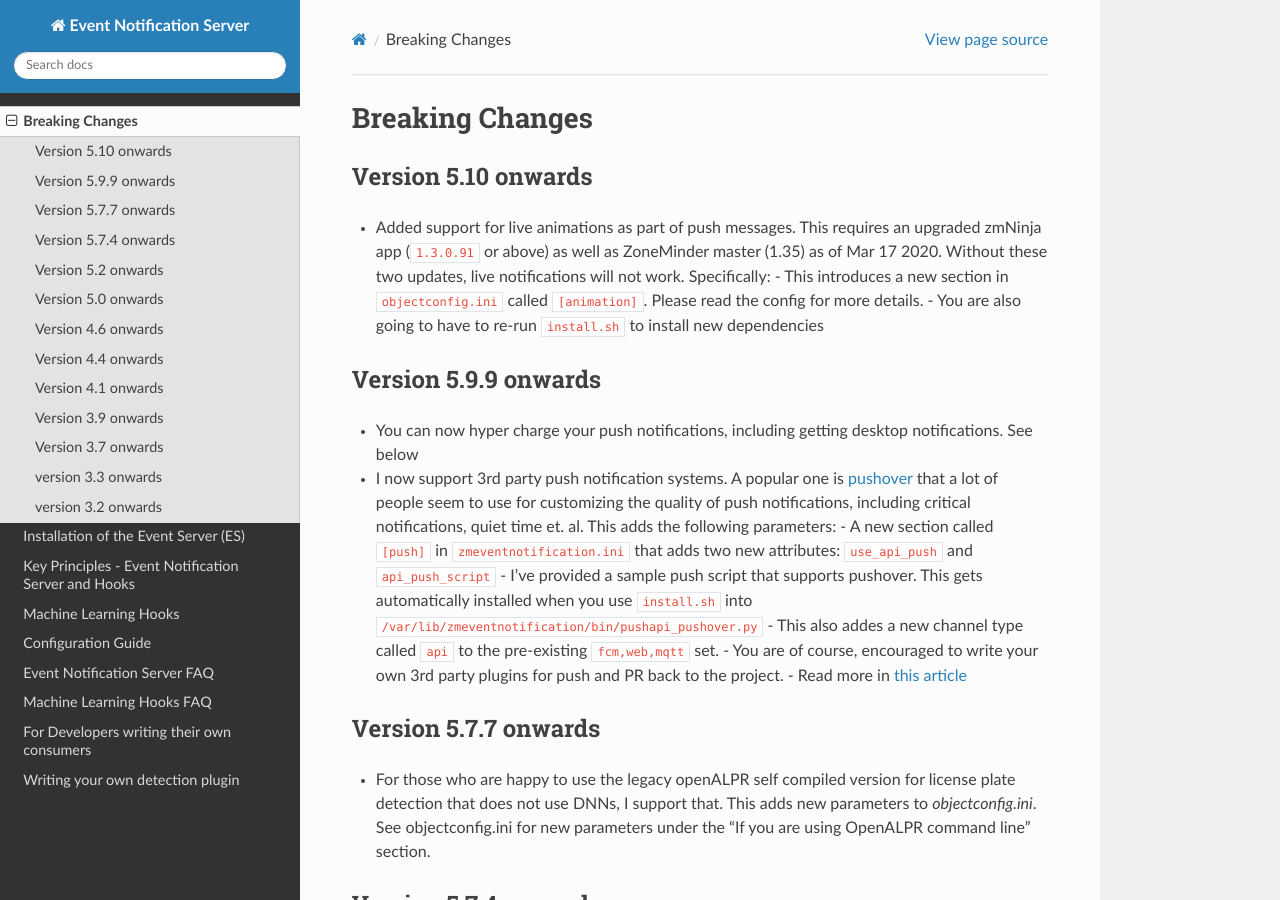
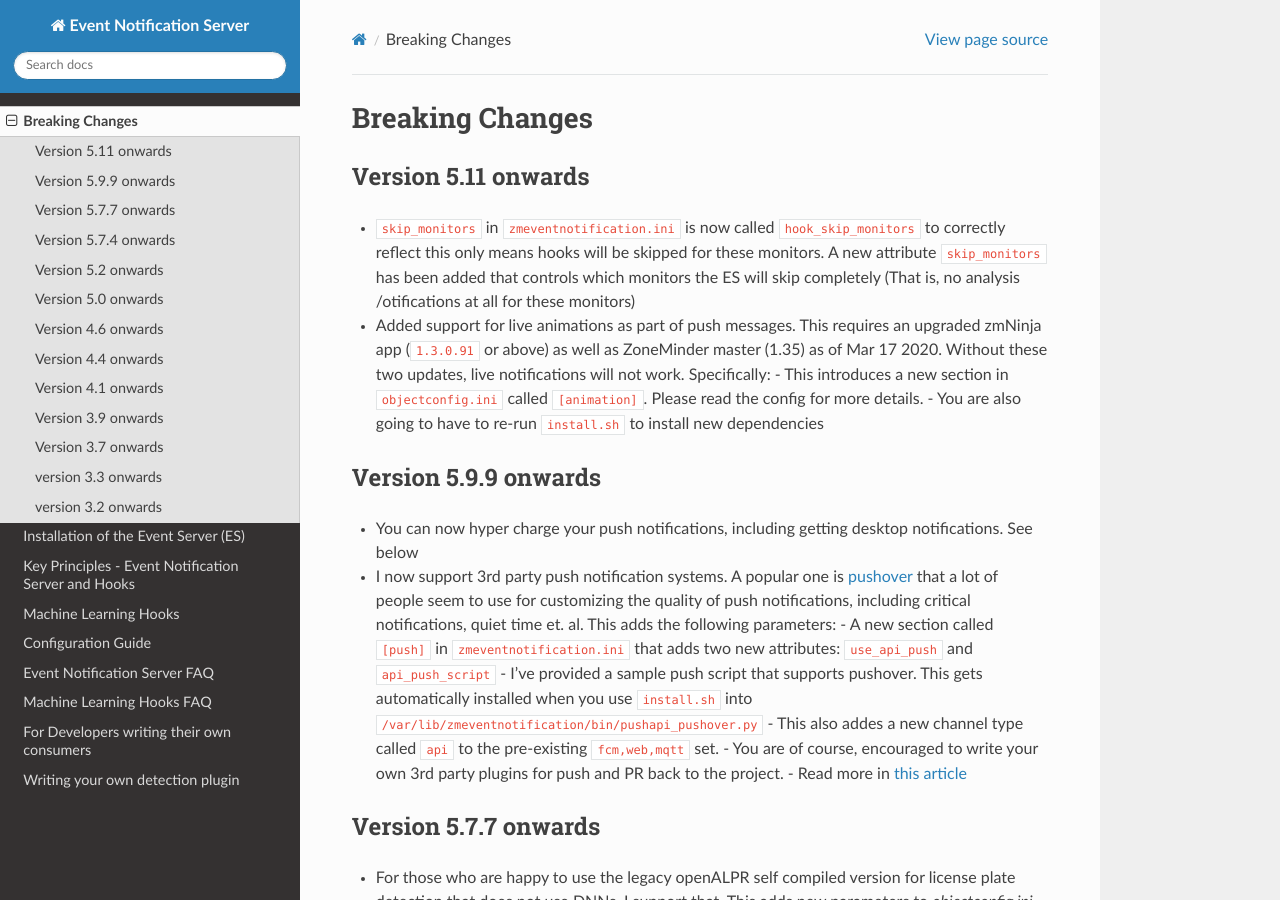
Before and after one commit to ZoneMinder/zmeventnotification, a Sphinx documentation site: the page built from docs/guides/breaking.rst, in a window 1280 px wide and 900 px high. Built offline with Sphinx 7.4.7 and the Read the Docs theme 2.0.0, drawn with Linux system fonts in a browser that asks for light colours.

Commit message:
skip_monitors doc

```diff
--- a/docs/guides/breaking.rst
+++ b/docs/guides/breaking.rst
@@ -1,8 +1,9 @@
 Breaking Changes
 ----------------
 
-Version  5.10 onwards
+Version  5.11 onwards
 ~~~~~~~~~~~~~~~~~~~~~~
+- ``skip_monitors`` in ``zmeventnotification.ini`` is now called ``hook_skip_monitors`` to correctly reflect this only means hooks will be skipped for these monitors. A new attribute ``skip_monitors`` has been added that controls which monitors the ES will skip completely (That is, no analysis /otifications at all for these monitors)
 - Added support for live animations as part of push messages. This requires an upgraded zmNinja app (``1.3.0.91`` or above) as well as ZoneMinder master (1.35) as of Mar 17 2020. Without these two updates, live notifications will not work. Specifically:
   - This introduces a new section in ``objectconfig.ini`` called ``[animation]``. Please read the config for more details.
   - You are also going to have to re-run ``install.sh`` to install new dependencies
```
